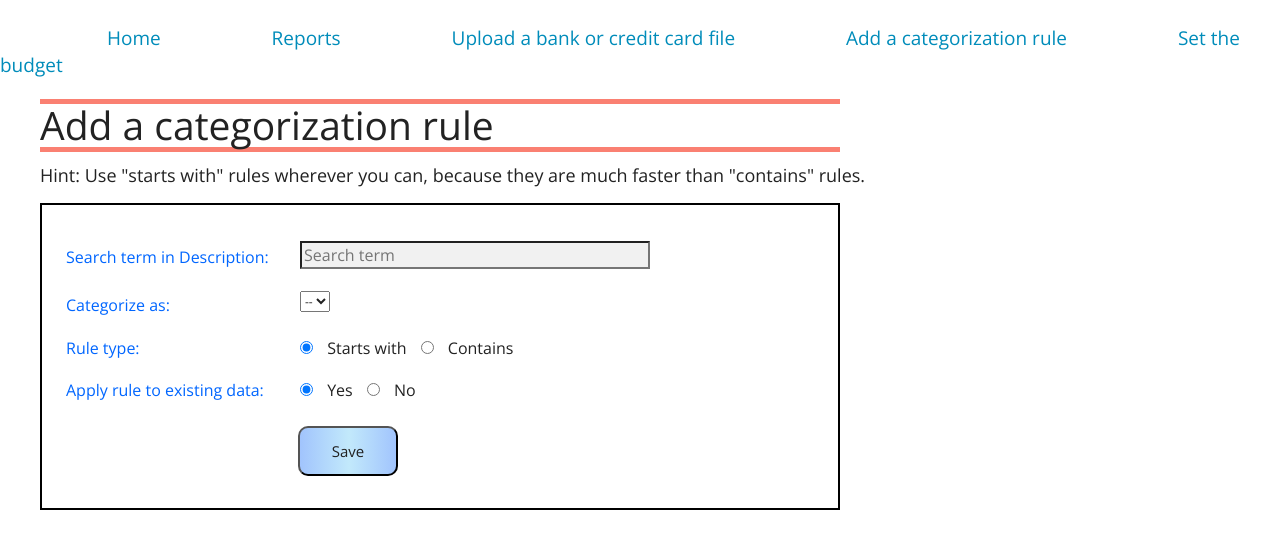
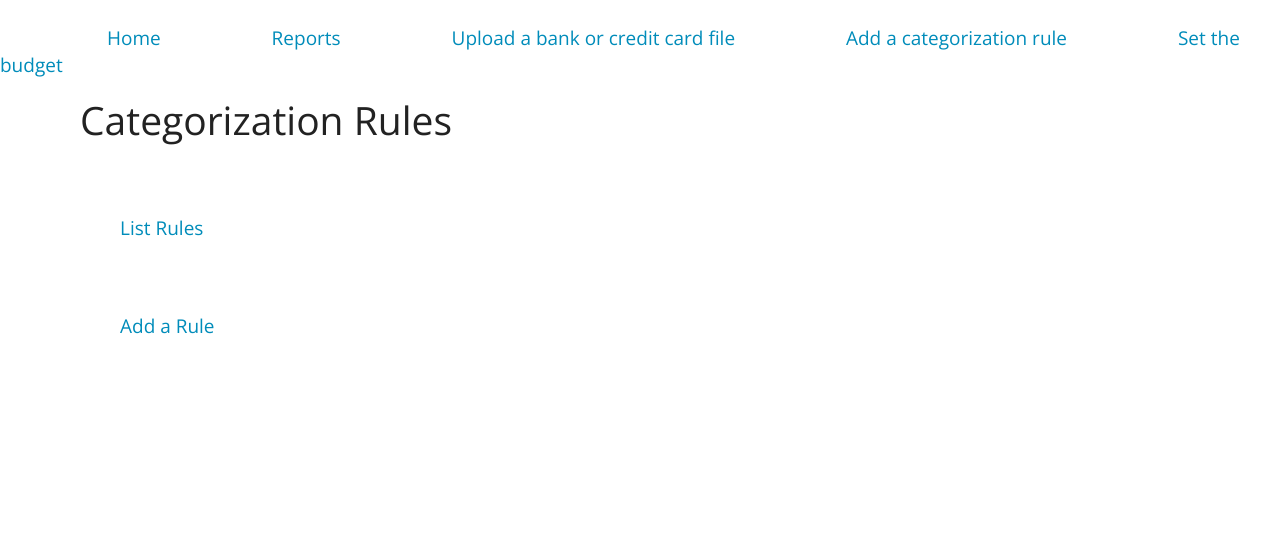
Before and after one commit to larrykooper/budget, a Flask app: page /rules/ in a window 1280 px wide. Shown: the top 549 px of the page. Run offline with Flask 3, Linux system fonts and the light colour scheme; data that the repository does not hold is empty; some libraries are stand-ins or nearby versions.

Commit message:
list the categorization rules in the UI

```diff
--- a/src/flask_app/budget/budget_blueprint.py
+++ b/src/flask_app/budget/budget_blueprint.py
@@ -8,10 +8,12 @@ bp = Blueprint('budget', __name__, url_prefix='/budget')
 
 @bp.route('/', methods=['GET'])
 def budget_home():
+    """
+    Lists all the categories
+    """
     category_repo = CategoryRepository()
     categories = category_repo.get_all_categories()
     total_budget = category_repo.get_total_budget()
-    #breakpoint()
     return render_template('budget/home.html',
         total_budget=total_budget,
         categories=categories
--- a/src/flask_app/rules/rules_blueprint.py
+++ b/src/flask_app/rules/rules_blueprint.py
@@ -12,10 +12,23 @@ bp = Blueprint('rules', __name__, url_prefix='/rules')
 
 @bp.route('/', methods=['GET', 'POST'])
 def rules_home():
+    return render_template('rules/home.html')
+
+@bp.route('/list', methods=['GET'])
+def list():
+    category_rule_repo = CategoryRuleRepository()
+    rules = category_rule_repo.list_rules()
+    return render_template('rules/list.html',
+        rules=rules
+    )
+
+
+@bp.route('/add_rule', methods=['GET', 'POST'])
+def add_rule():
     if request.method == 'GET':
         category_repo = CategoryRepository()
         categories = category_repo.get_all_categories()
-        return render_template('rules/home.html', categories=categories)
+        return render_template('rules/add_rule.html', categories=categories)
     if request.method == 'POST':
         category_rule_repo = CategoryRuleRepository()
         # Normalize term to lowercase
--- a/src/flask_app/templates/homepage/homepage.html
+++ b/src/flask_app/templates/homepage/homepage.html
@@ -10,7 +10,7 @@ Larry and Mary Beth's Budgeting App
     <a href="/ingest">Upload a bank or credit card file</a>
 </div>
 <div class="choice">
-    <a href="/rules">Add a categorization rule</a>
+    <a href="/rules">Categorization Rules</a>
 </div>
 <div class="choice">
     <a href="/budget">Set the budget</a>
--- a/src/flask_app/templates/report/home.html
+++ b/src/flask_app/templates/report/home.html
@@ -13,4 +13,4 @@
     </div>
 
 </div>
-{% endblock %}
+{% endblock content %}
--- a/src/flask_app/templates/rules/home.html
+++ b/src/flask_app/templates/rules/home.html
@@ -1,78 +1,14 @@
 {% extends 'base.html' %}
 {% block content %}
-
-<div class="add-rule-page">
-    <h1>Add a categorization rule</h1>
-    <div class="help-text">Hint: Use "starts with" rules wherever you can, because
-    they are much faster than "contains" rules.
+<div class="reports-menu">
+    <h1>Categorization Rules</h1>
+    <div class="choice">
+        <a href="/rules/list">List Rules</a>
+    </div>
+    <div class="choice">
+        <a href="/rules/add_rule">Add a Rule</a>
     </div>
 
-    <!-- The name is submitted  -->
-    <!--  'for' goes with the id -->
 
-    <form method="post">
-
-        <fieldset class="add-rule">
-            <!--<legend>Add a categorization rule</legend>-->
-
-            <div class="fields-wrapper">
-
-                <div class="box first-col">
-                    <label for="term">
-                        Search term in Description:
-                    </label>
-                </div>
-
-                <div class="box">
-                    <input type="text" id="term" name="term" class="text-input"
-                        placeholder="Search term" ></input>
-                </div>
-
-                <div class="box first-col">
-                    <label for="category">
-                        Categorize as:
-                    </label>
-                </div>
-                <div class="box">
-                    <select name="category" id="category">
-                        <option disabled selected value>--</option>
-                        {% for category in categories %}
-                            <option value="{{ category['id'] }}">{{ category['name'] }}</option>
-                        {% endfor %}
-                    </select>
-                </div>
-                <div class="box first-col">
-                    <label for="rule-type">
-                        Rule type:
-                    </label>
-                </div>
-                <!-- 2 is the ID for starts_with, 1 is the ID for contains  -->
-                <div>
-                    <input type="radio" id="starts-with" name="rule-type" value="2" checked/>
-                    <label for="starts-with">Starts with</label>
-
-                    <input type="radio" id="contains" name="rule-type" value="1"/>
-                    <label for="contains">Contains</label>
-                </div>
-                <div class="box first-col last-row">
-                    <label>
-                        Apply rule to existing data:
-                    </label>
-                </div>
-                <div class="box">
-                    <input type="radio" id="yes" name="look-back" value="yes" checked/>
-                    <label for="yes">Yes</label>
-
-                    <input type="radio" id="no" name="look-back" value="no"/>
-                    <label for="no">No</label>
-                </div>
-
-            </div> <!-- fields-wrapper -->
-
-            <button type="submit" class="save-button">Save</button>
-
-
-        </fieldset>
-    </form>
 </div>
 {% endblock content %}
```
Also changed, not shown: src/adapters/repositories/category_rule_repository.py (+15 -0 lines), src/flask_app/templates/rules/add_rule.html (added, +78 -0 lines), src/flask_app/templates/rules/list.html (added, +21 -0 lines).
